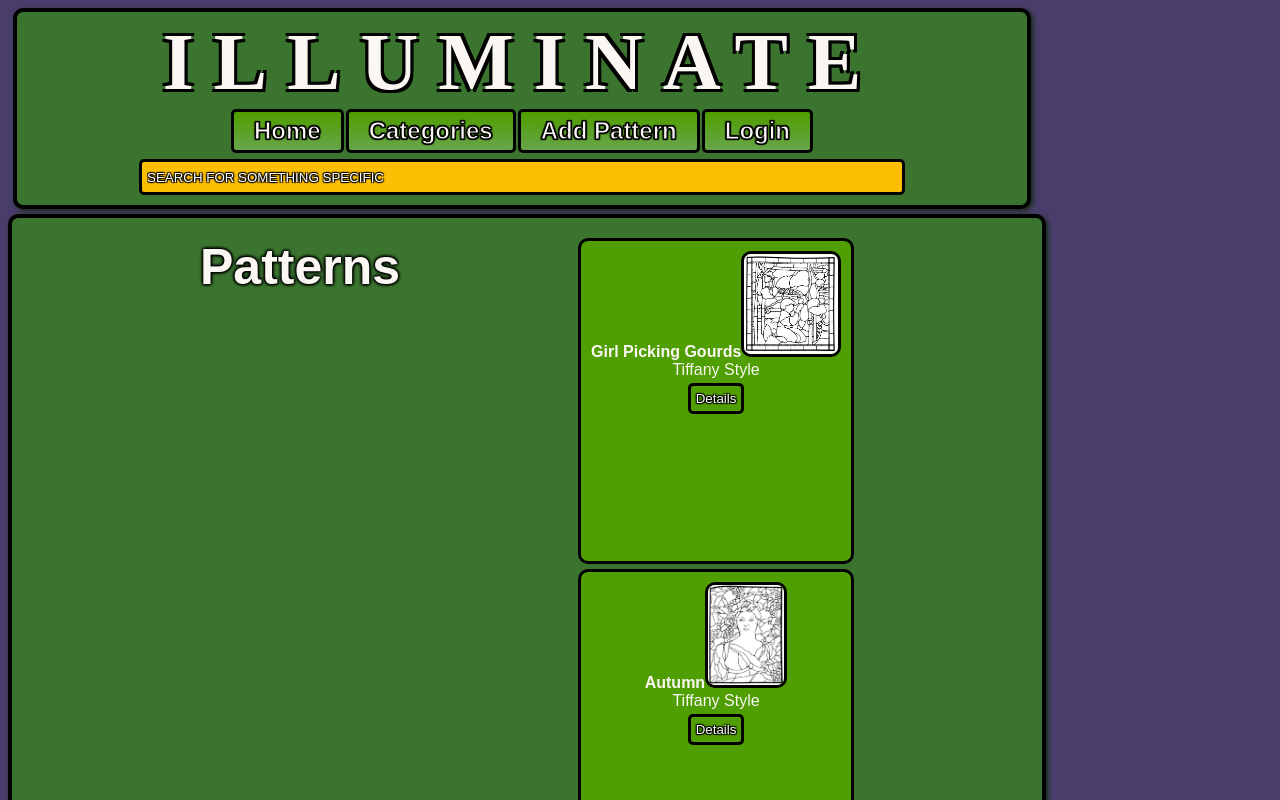
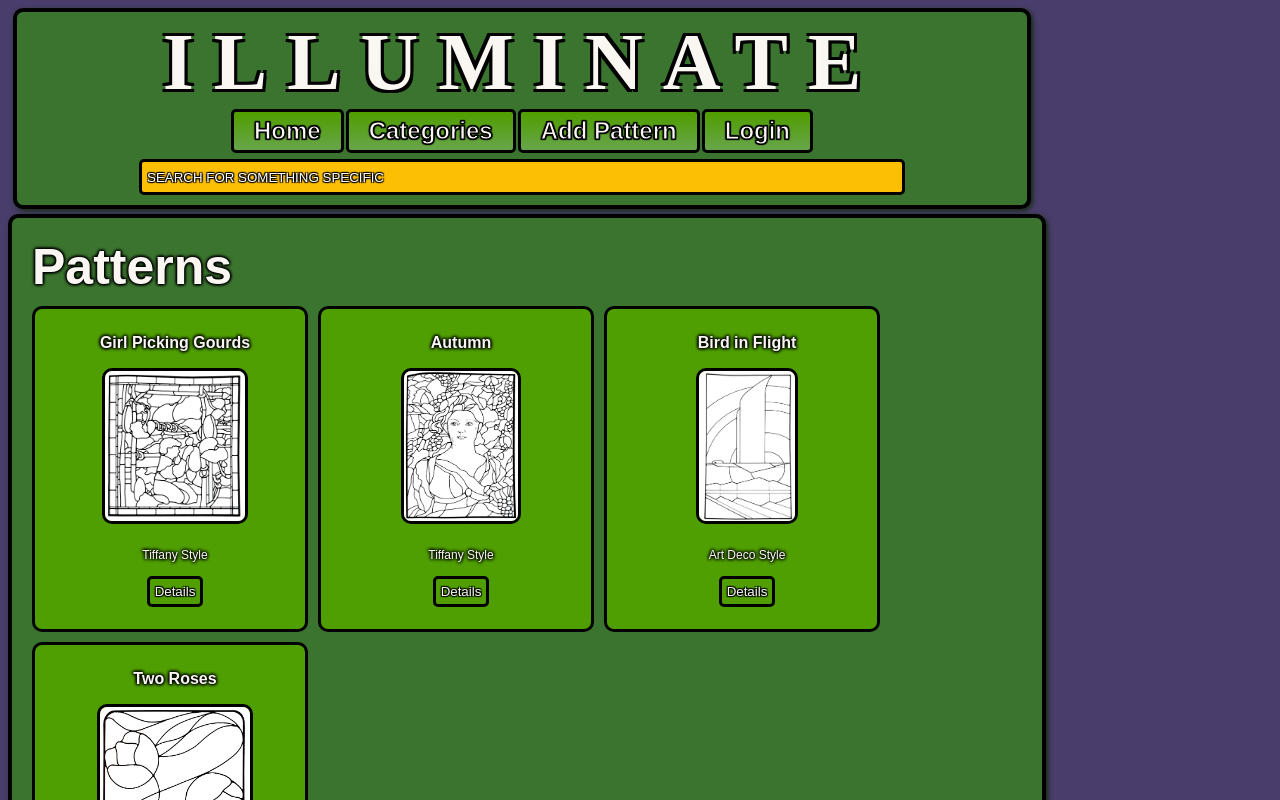
Before and after one commit to ARElton/illuminate-frontend, a React (Create React App) app: page / in a window 1280 px wide. Shown: the top 800 px of the page. Built offline with nearby package versions, Linux system fonts and the light colour scheme; data requests are answered from the project's data file; a web font is replaced by a local one.

Commit message:
fixed flexbox

```diff
--- a/src/components/PatternTile.js
+++ b/src/components/PatternTile.js
@@ -11,14 +11,12 @@ function PatternTile({pattern, setCurrentPattern}) {
     return(
         <li className="pattern-card">
               <div className="pattern-tile-detail">
-                <strong>{name}</strong>
+                <h1>{name}</h1>
                 <Link to={image} target="_blank">
                   <img src={image} alt={description} />
                 </Link>
+                <p className="pat-p">{category}</p>
 
-                <div className="Category">
-                    <span>{category}</span>
-                </div>
                 <Link to={`/patterns/${id}`}>
                   <button onClick={handleClick} className="pattern-button">Details</button>
                 </Link>
--- a/src/components/PatternView.js
+++ b/src/components/PatternView.js
@@ -58,7 +58,9 @@ function PatternView({pattern, projects, currentUser, updateProjects, onRemovePr
             </div>
             <div>
                 <ul className="project-cards-list">
-                    {currentUser ? <button onClick={handleCreateProject} className="create-project">SAVE THIS PATTERN!</button> : null}
+                    {currentUser ?
+                    <button onClick={handleCreateProject} className="create-project">SAVE THIS PATTERN!</button> :
+                    null}
                     {projectComponents}
                 </ul>
             </div>
--- a/src/components/Profile.js
+++ b/src/components/Profile.js
@@ -19,7 +19,7 @@ function Profile({currentUser, projects, onRemoveProject, onEditProject}) {
     return(
         <div className="pattern-list">
             <h1>Your Projects</h1>
-            <ul className="pattern-cards">{projectComponents}</ul>
+            <ul className="pattern-card-list">{projectComponents}</ul>
         </div>
     )
 }
--- a/src/index.css
+++ b/src/index.css
@@ -121,10 +121,9 @@ header input {
 
 /*------ PatternList -------*/
 .pattern-list {
-  display: flex;
-  flex-flow: row wrap;
-  /* align-items: flex-start; */
-  justify-content: space-evenly;
+  /* display: flex;
+  flex-direction: row;
+  flex-wrap: wrap; */
   background: #3b742fff;
   padding: 15px;
   margin: 0px;
@@ -147,12 +146,17 @@ header input {
 }
 
 
+
+
 /*------ PatternTile -------*/
 .pattern-card-list{
   list-style-type: none;
   margin: 0;
   padding: 0;
   text-align: center;
+  display: flex;
+  flex-direction: row;
+  flex-wrap: wrap;
 }
 .pattern-card {
   list-style-type: none;
@@ -168,9 +172,31 @@ header input {
   display:grid;
   text-align: center;
 }
+.pattern-tile-detail{
+  margin: 5px;
+  width: 250px;
+  height: 160px;
+  align-items: center;
+  text-shadow:
+  -1px -1px 3px #000,
+   1px -1px 3px #000,
+  -1px  1px 3px #000,
+   1px  1px 3px #000;
+}
+.pattern-tile-detail h1{
+  font-size: 1em;
+  margin: 5px;
+  margin-bottom: 1px;
+  text-shadow:
+  -1px -1px 3px #000,
+   1px -1px 3px #000,
+  -1px  1px 3px #000,
+   1px  1px 3px #000;
+}
 .pattern-card img {
-  max-width: 100px;
-  max-height: 100px;
+  max-width: 150px;
+  max-height: 150px;
+  margin: 10px;
   border: 3px solid black;
   border-radius: 10px;
 }
@@ -188,13 +214,22 @@ header input {
   -1px  1px 1px #000,
    1px  1px 1px #000;
 }
-
+.pat-p{
+  font-size: 0.75em;
+  margin: 10px;
+  text-shadow:
+  -1px -1px 3px #000,
+   1px -1px 3px #000,
+  -1px  1px 3px #000,
+   1px  1px 3px #000;
+}
 
 /*------ PatternView -------*/
 .pattern-show {
-  width: 700px;
+  width: 600px;
   margin-left: 10px;
   display: grid;
+  margin-left: 10px;
 
 }
 .cat-p{
@@ -207,7 +242,7 @@ header input {
    1px  1px 3px #000;
 }
 .pattern-show img {
-  float: left;
+
   max-width: 500px;
   max-height: 500px;
   border: 3px solid black;
@@ -442,7 +477,6 @@ header input {
    1px  1px 1px #000;
 }
 .add-pattern-form button {
-  /* float: left; */
   padding: 5px 5px;
   margin: 4px 2px;
   border: 3px solid black;
@@ -464,12 +498,6 @@ header input {
    1px  1px 1px #000;
 }
 .add-pattern-form select{
-  /* width: 75%;
-  height: 20px;
-  padding: 5px;
-  border-radius:5px;
-  margin: 5px;
-   */
   color: #faf7f3ff;
   text-shadow:
   -1px -1px 1px #000,
```
Also changed, not shown: src/components/ProjectTile.js (+0 -8 lines).
